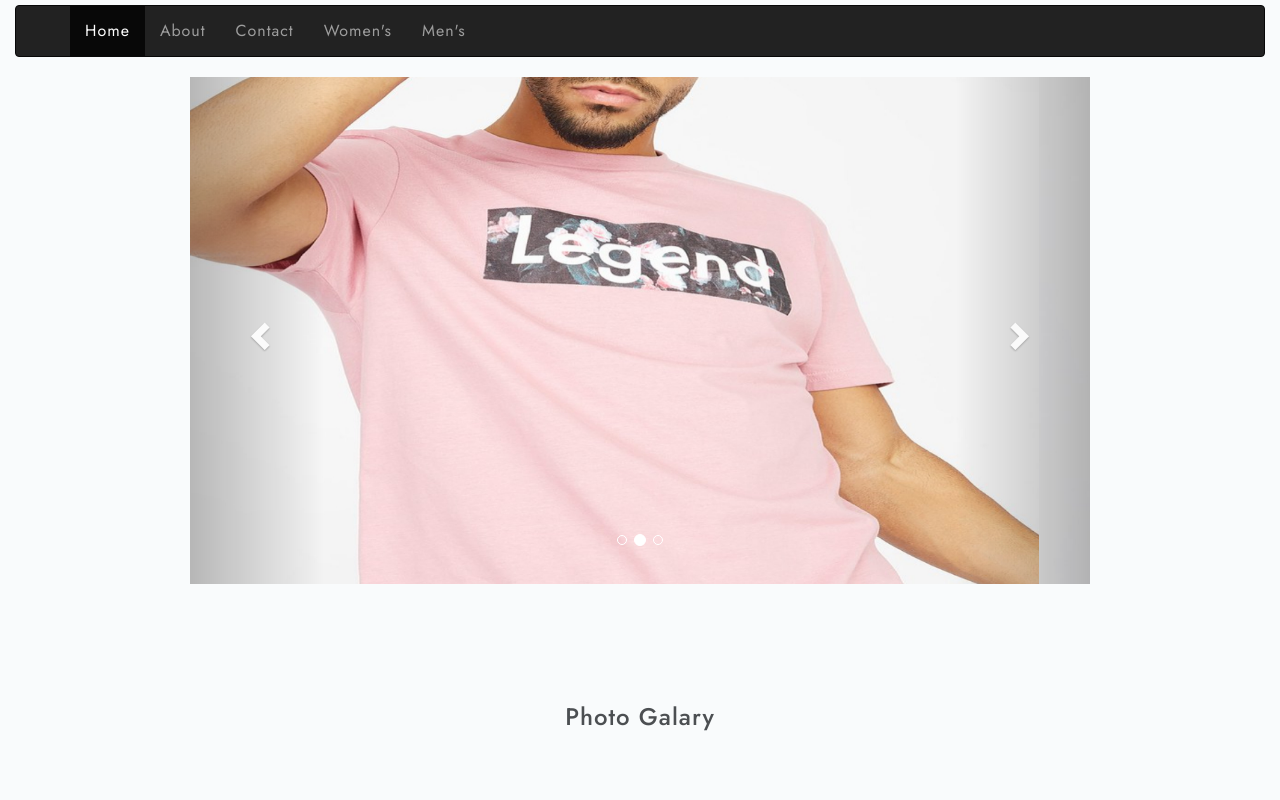
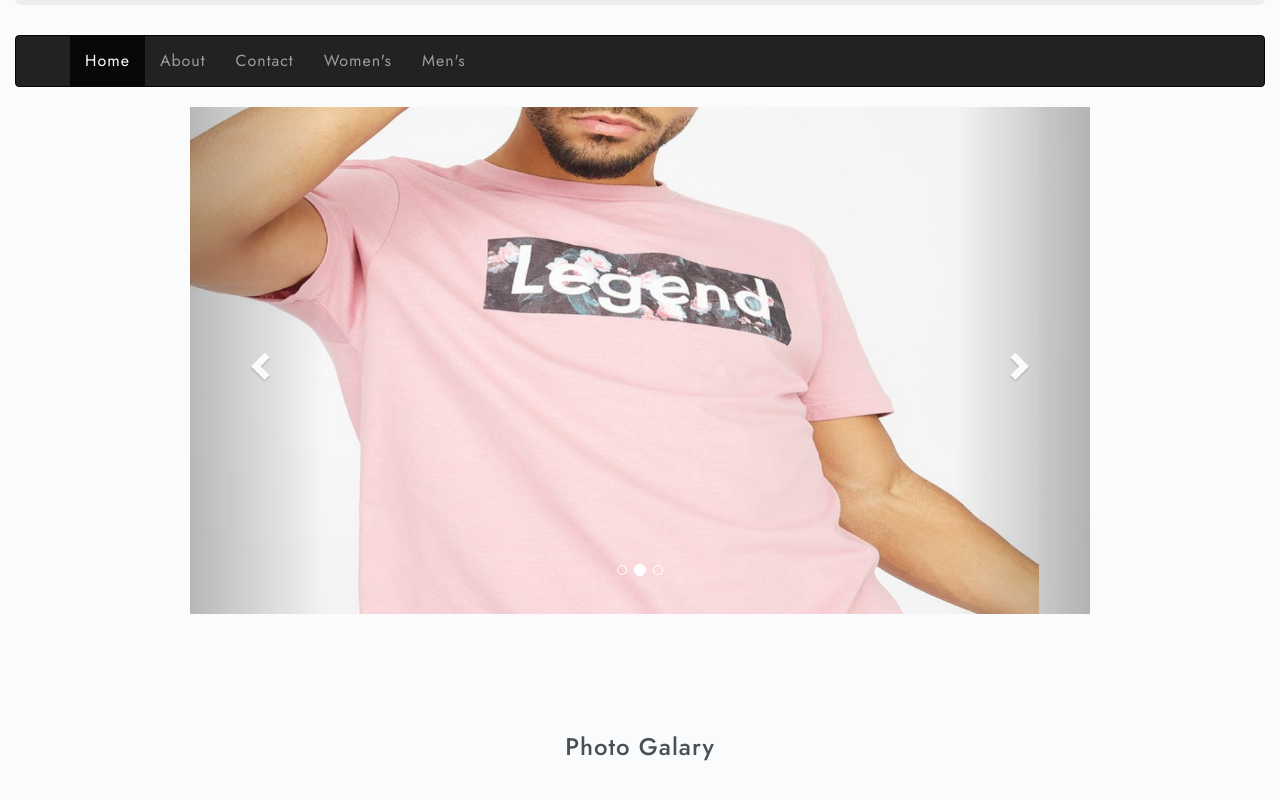
Before and after one commit to fojanb/tighty-whities, a plain HTML site: page index.html in a window 1280 px wide. Shown: the part 220-1020 px from the top of the page. Drawn offline with nearby package versions, Linux system fonts and the light colour scheme; a web font is replaced by a local one.

Commit message:
Update style.css

```diff
--- a/CSS/style.css
+++ b/CSS/style.css
@@ -5,7 +5,9 @@ body{
     background-color:#f9fbfc;
     letter-spacing: 1px;
     font-weight: 400;
-    line-height: 1.6;}
+    line-height: 1.6;
+    margin-top: 30px;
+    }
  /* --------------------- */
 .page-header{
     display: flex;
```
